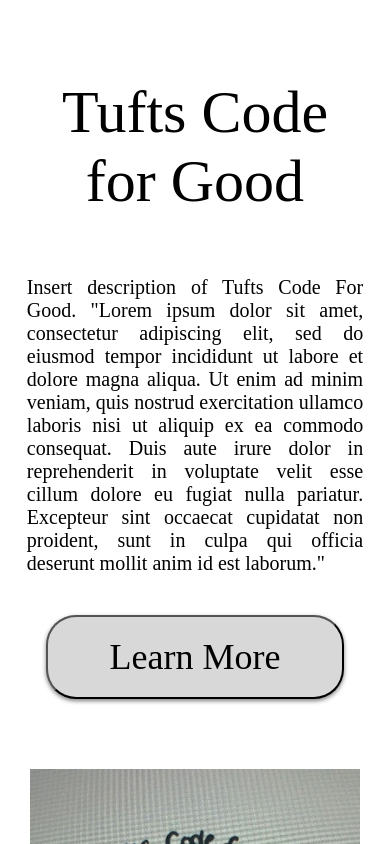
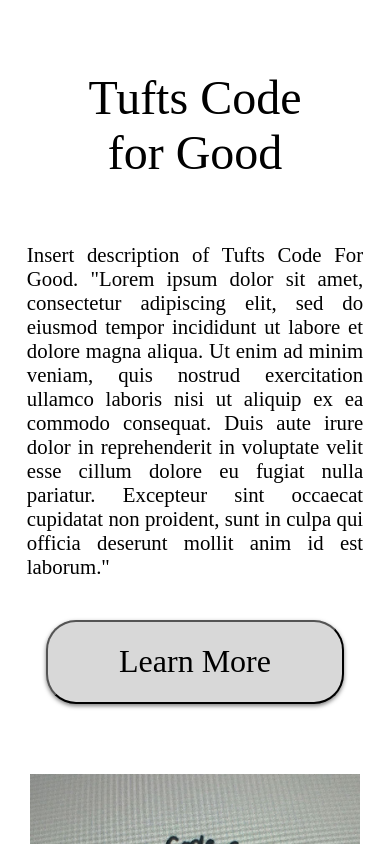
Before and after one commit to TuftsCodeForGood/program-site, a Next.js app: page / in a window 390 px wide. Shown: the top 844 px of the page. Built offline with nearby package versions, Linux system fonts and the light colour scheme.

Commit message:
resolving comments from max

```diff
--- a/components/landing_page.module.css
+++ b/components/landing_page.module.css
@@ -31,27 +31,27 @@
 }
 
 /* Main Text */
-.TCFG {
+#TCFG {
   width: 715px;
-  height: 184px;
   font-family: GujaratiSangamMN;
-  font-size: 72px;
+  font-size: 5rem;
   font-weight: normal;
   font-stretch: normal;
   font-style: normal;
   line-height: normal;
   letter-spacing: normal;
   text-align: center;
-  color: #000000;
+  vertical-align: middle;
+  color: black;
   padding-bottom: 30px;
 }
 
 /* Description text */
 .text {
-  font-size: 20px;
+  font-size: 1.5rem;
   min-width: 300px;
   padding-bottom: 40px;
-  font-family: HiraginoSans-W1;
+  font-family: "HiraginoSans-W1", sans-sarif;
   text-align: justify;
   text-justify: inter-word;
 }
@@ -67,9 +67,9 @@
 
 
 /* Text within button */
-.LearnMore {
+#LearnMore {
   font-family: HiraginoSans-W1;
-  font-size: 36px;
+  font-size: 2rem;
   font-weight: normal;
   font-stretch: normal;
   font-style: normal;
@@ -105,14 +105,15 @@
     padding-left: 10px;
   }
 
-  .TCFG {
-    font-size: 60px;
+  #TCFG {
+    font-size: 3rem;
     max-width: 95%;
-    height: auto;
+    padding-bottom: 10px;
   }
 
   .text {
     padding-bottom: 20px;
+    font-size: 1.3rem;
   }
 
   .img {
--- a/pages/index.js
+++ b/pages/index.js
@@ -5,7 +5,7 @@
   	<div className={styles.body}>
   		<div className={styles.row}>
 	  		<div className={styles.column}>
-		  		<h1 className={styles.TCFG}>Tufts Code <br/> for Good</h1>
+		  		<h1 id={styles.TCFG}>Tufts Code <br/> for Good</h1>
 		  		<p className={styles.text}>
 		  			Insert description of Tufts Code For Good. "Lorem ipsum
 		  			dolor sit amet, consectetur adipiscing elit, sed do eiusmod
@@ -18,7 +18,7 @@
 		  			mollit anim id est laborum."
   				</p>
 		  		<button type="button" className={styles.Rectangle}>
-		  			<div className={styles.LearnMore}> Learn More </div>
+		  			<div id={styles.LearnMore}> Learn More </div>
 		  		</button>
 	  		</div>
 	  		<div className={styles.column}>
```
Lines whose indentation alone changed are shown as unchanged.
